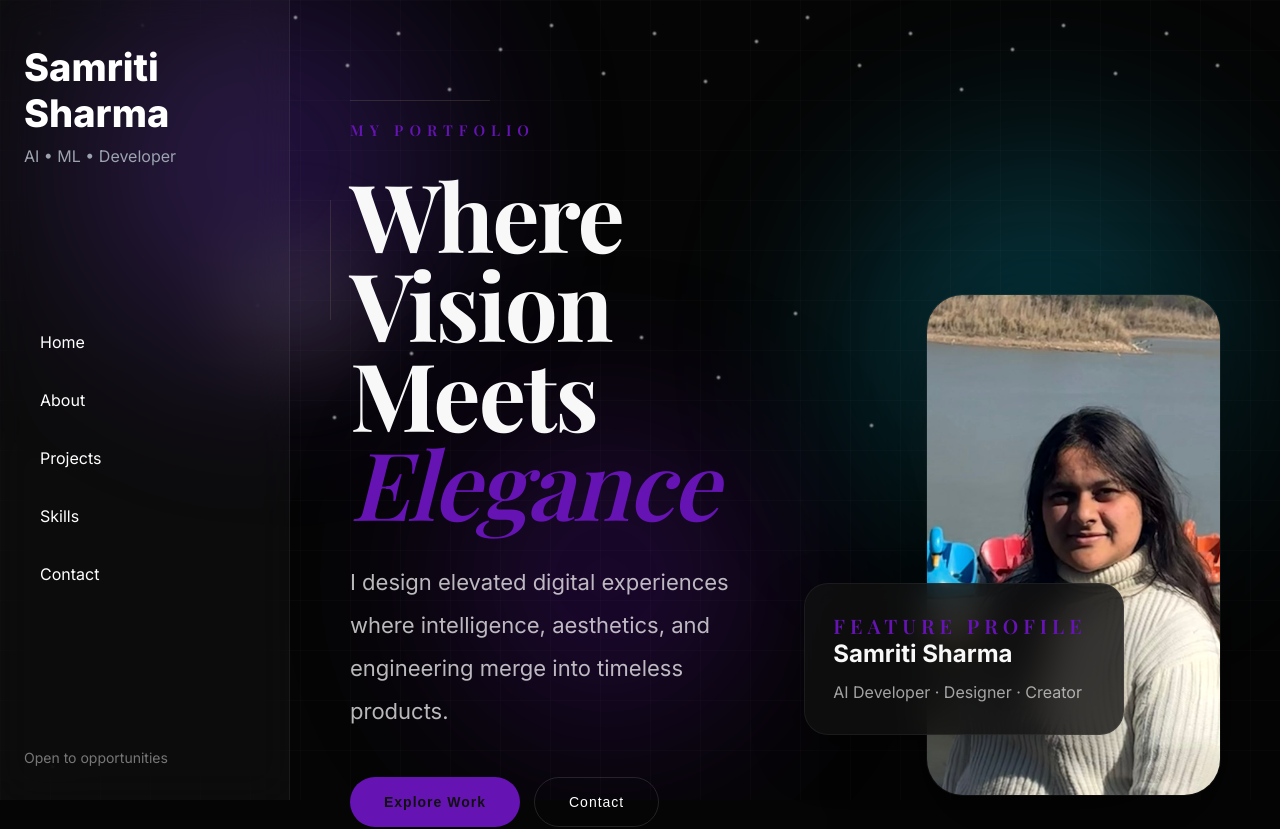
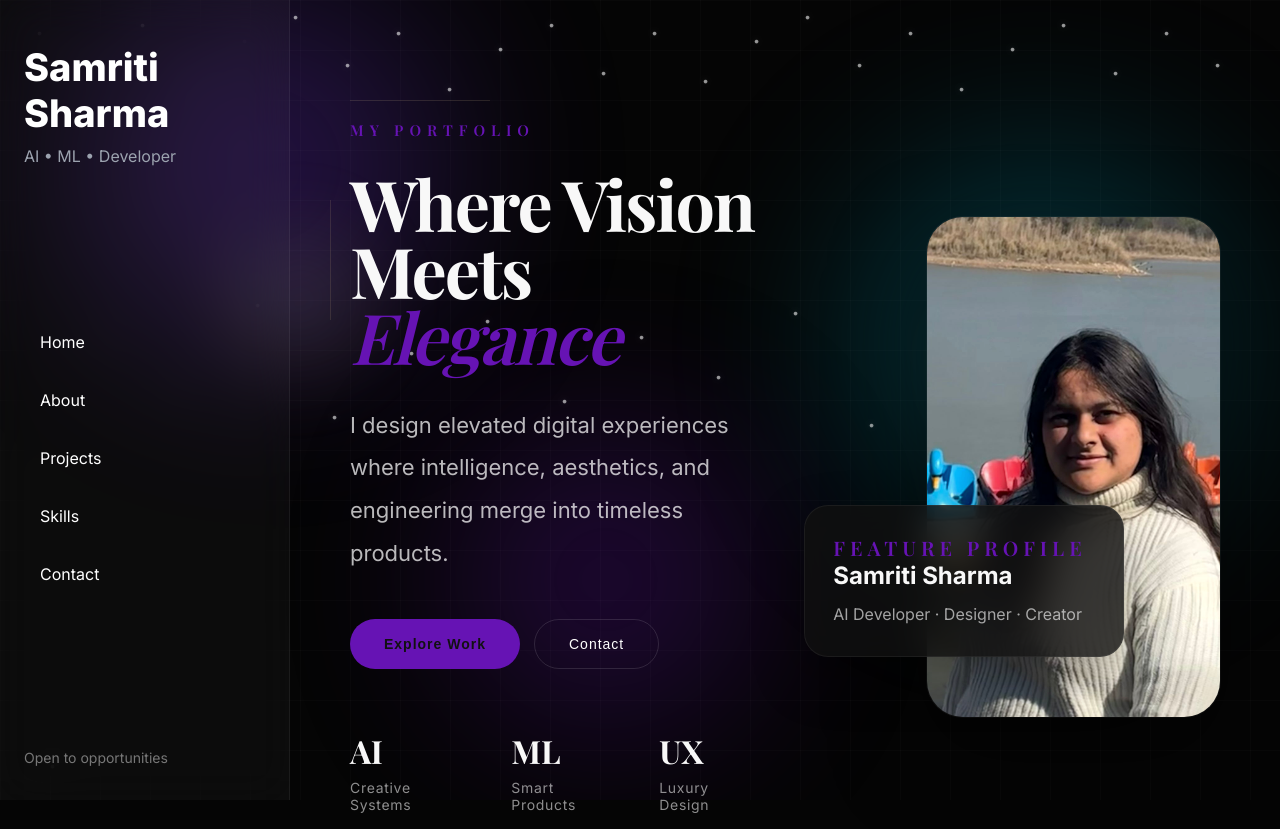
Before and after one commit to SamritiSharma123/Potfolio, a React app: page / in a window 1280 px wide. Shown: the top 829 px of the page. Built offline with nearby package versions, Linux system fonts and the light colour scheme; the HTML template or start-up script is replaced by a standard one.

Commit message:
Reduce font size of luxTitle class

```diff
--- a/src/pages/Home.css
+++ b/src/pages/Home.css
@@ -42,7 +42,7 @@
 
 .luxTitle{
   font-family:'Playfair Display', serif;
-  font-size:94px;
+  font-size:70px;
   line-height:0.95;
   font-weight:700;
   letter-spacing:-2px;
```
